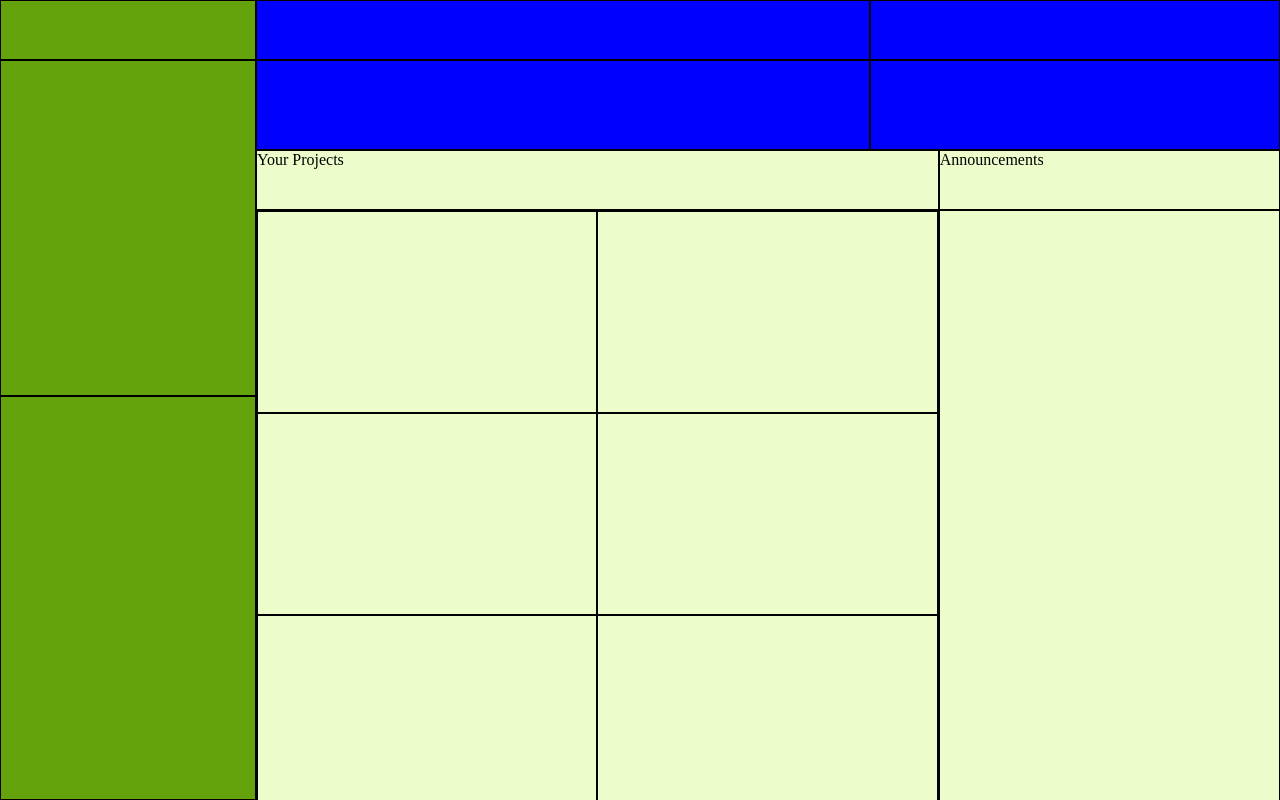
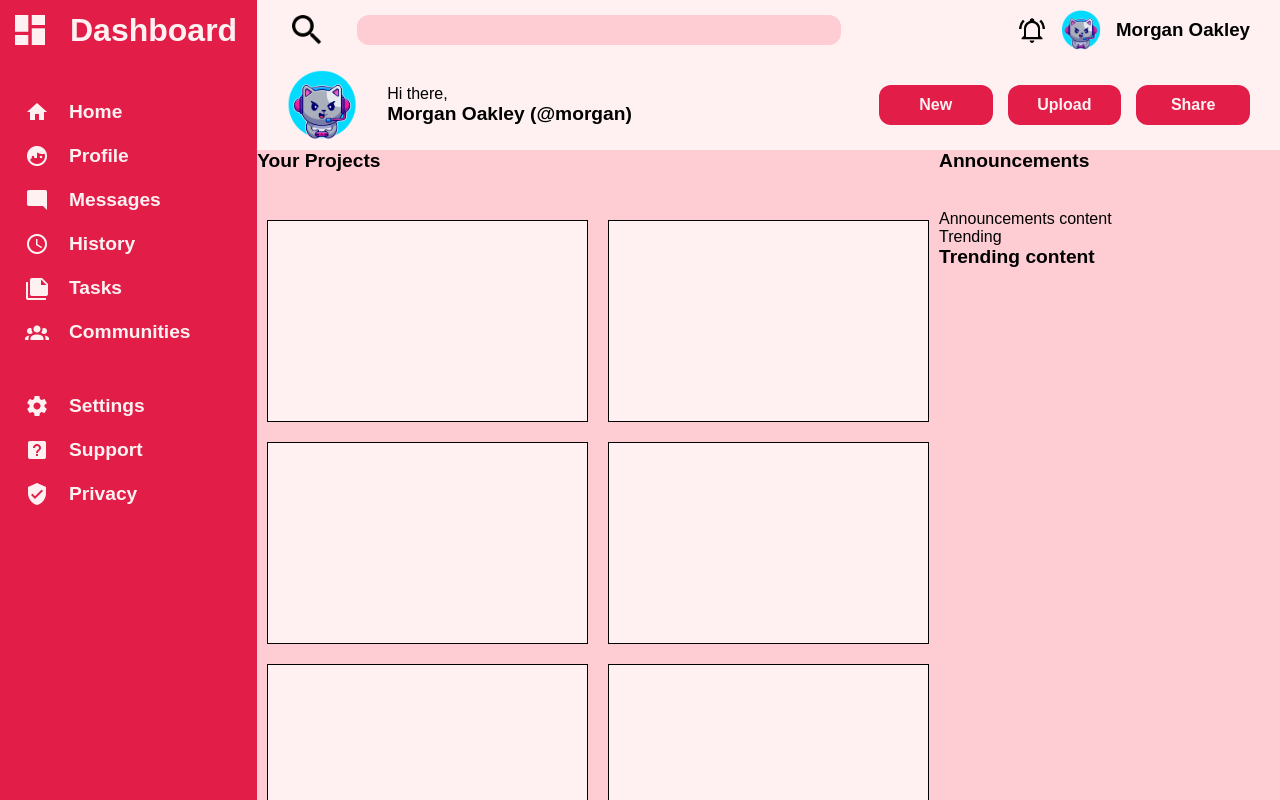
Before and after one commit to kaelwi/odin-admin-dashboard, a plain HTML site: page index.html in a window 1280 px wide. Drawn offline with Linux system fonts and the light colour scheme.

Commit message:
Prepare sidebar, header. Add assets.

```diff
--- a/index.html
+++ b/index.html
@@ -10,21 +10,84 @@
 <body>
 
   <div class="header">
-    <div class="searchbar"></div>
-    <div class="user-info"></div>
-    <div class="heading"></div>
-    <div class="buttons"></div>
+    <div id="searchbar" class="upper">
+      <img src="./assets/search.png">
+      <div id="search"></div>
+    </div>
+    <div id="info" class="upper right">
+      <img src="./assets/bell.png" id="bell">
+      <img src="./assets/cat-avatar.png">
+      <h3>Morgan Oakley</h3>
+    </div>
+    <div id="intro" class="lower">
+      <img src="./assets/cat-avatar.png">
+      <div class="intro-text">
+        <p>Hi there,</p>
+        <h2>Morgan Oakley (@morgan)</h2>
+      </div>
+    </div>
+    <div id="buttons" class="lower right">
+      <button>New</button>
+      <button>Upload</button>
+      <button>Share</button>
+    </div>
   </div>
 
   <div class="sidebar">
-    <div class="heading"></div>
-    <div class="navigation"></div>
-    <div class="branding"></div>
+    <div class="heading">
+      <img src="./assets/dashboard.png">
+      <h1>Dashboard</h1>
+    </div>
+    <div class="navigation">
+      <div class="menu-item">
+        <img src="./assets/home.png">
+        <h2>Home</h2>
+      </div>
+      <div class="menu-item">
+        <img src="./assets/profile.png">
+        <h2>Profile</h2>
+      </div>
+      <div class="menu-item">
+        <img src="./assets/messages.png">
+        <h2>Messages</h2>
+      </div>
+      <div class="menu-item">
+        <img src="./assets/history.png">
+        <h2>History</h2>
+      </div>
+      <div class="menu-item">
+        <img src="./assets/tasks.png">
+        <h2>Tasks</h2>
+      </div>
+      <div class="menu-item">
+        <img src="./assets/communities.png">
+        <h2>Communities</h2>
+      </div>
+    </div>
+    <div class="branding">
+      <div class="menu-item">
+        <img src="./assets/settings.png">
+        <h2>Settings</h2>
+      </div>
+      <div class="menu-item">
+        <img src="./assets/support.png">
+        <h2>Support</h2>
+      </div>
+      <div class="menu-item">
+        <img src="./assets/privacy.png">
+        <h2>Privacy</h2>
+      </div>
+    </div>
   </div>
 
   <div class="main">
-    <div class="projects-heading">Your Projects</div>
-      <div class="announcements-heading">Announcements</div>
+    <div class="projects-heading">
+      <h2>Your Projects</h2>
+    </div>
+    <div class="announcements-heading">
+      <h2>Announcements</h2>
+    </div>
+
     <div class="projects">
       <div class="project"></div>
       <div class="project"></div>
@@ -33,7 +96,18 @@
       <div class="project"></div>
       <div class="project"></div>
     </div>
-    <div class="announcements-trending"></div>
+
+    <div class="announcements-trending">
+      <div class="content">
+        <div class="announcements">Announcements content</div>
+        Trending
+        <div class="trending">
+          <h2>Trending content</h2>
+        </div>
+      </div>
+
+    </div>
+
   </div>
 
 </body>
--- a/styles.css
+++ b/styles.css
@@ -1,7 +1,9 @@
 :root {
-  --background-color: #ecfccb;
-  --background-color-widgets: #84cc16;
-  --main-color: #65a30d;
+  --background-color: #fecdd3;
+  --background-color-widgets: #fb7185;
+  --main-color: #e11d48;
+  --foreground-color: #fff1f2;
+  --font-color: #881337;
 }
 
 html, body {
@@ -14,6 +16,19 @@ body {
   grid-template-columns: 1fr 4fr;
   grid-template-rows: 150px 4fr;
   margin: 0;
+  font-family: sans-serif;
+}
+
+h1, h2, h3 {
+  margin: 0;
+}
+
+h2 {
+  font-size: 1.2em;
+}
+
+p {
+  margin: 0;
 }
 
 .sidebar {
@@ -21,28 +36,56 @@ body {
   grid-column: 1/2;
   background: var(--main-color);
   display: grid;
-  grid-template-rows: 60px 5fr 6fr;
+  grid-template-rows: 60px auto auto;
+  gap: 30px;
+  align-content: start;
   height: 100vh;
+  padding-right: 10px;
+  color: var(--foreground-color);
 }
 
-.sidebar > * {
-  border: 1px solid black;
+.sidebar .heading, .navigation > *, .branding > * {
+  padding: 10px;
+  display: flex;
+  flex-direction: row;
+  gap: 20px;
+  align-items: center;
+}
+
+.navigation > *, .branding > * {
+  height: 24px;
+  padding-left: 25px;
+}
+
+img {
+  max-height: 100%;
 }
 
 .header {
   grid-row: 1/2;
   grid-column: 2/3;
   height: 150px;
-  background: blue;
+  background: var(--foreground-color);
   display: grid;
   grid-template-columns: 3fr 2fr;
-  grid-template-rows: 2fr 3fr;
+  grid-template-rows: 60px 90px;
   position: sticky;
   top: 0;
+  align-items: center;
+  color: black;
 }
 
 .header > * {
-  border: 1px solid black;
+  padding-left: 30px;
+  box-sizing: border-box;
+  display: flex;
+  flex-direction: row;
+  justify-content: flex-start;
+  align-items: center;
+  gap: 30px;
+  padding-top: 10px;
+  padding-bottom: 10px;
+  padding-right: 30px;
 }
 
 .main {
@@ -56,23 +99,71 @@ body {
   overflow: auto;
 }
 
-.main > * {
-  border: 1px solid black;
-}
-
 .main .projects-heading, .main .announcements-heading {
   position: sticky;
   top: 0;
+  background: var(--background-color);
+}
+
+.content {
+  position: sticky;
+  top: 60px;
 }
 
 .projects {
   display: grid;
   grid-template-columns: repeat(auto-fit, minmax(min(100%, max(300px, 100%/2)), 1fr));
   grid-template-rows: repeat(autofill, 200px);
+  box-sizing: border-box;
+  align-content: start;
 }
 
 .projects > * {
   border: 1px solid black;
   height: 200px;
   min-width: 300px;
+  background-color: var(--foreground-color);
+  margin: 10px;
 }
+
+#search {
+  width: 90%;
+  height: 30px;
+  background-color: var(--background-color);
+  border-radius: 12px;
+}
+
+button {
+  border-radius: 12px;
+  background-color: var(--main-color);
+  color: var(--foreground-color);
+  width: 30%;
+  height: 40px;
+  border: none;
+  font-weight: bold;
+  font-size: 1em;
+}
+
+.upper {
+  height: 60px;
+}
+
+.lower {
+  height: 90px;
+}
+
+#info, #buttons {
+  gap: 15px;
+}
+
+#buttons {
+  padding-left: 0;
+}
+
+.right {
+  justify-content: flex-end;
+}
+
+#bell {
+  max-height: 70%;
+}
```
Also changed, not shown: assets/bell.png (added), assets/cat-avatar.png (added), assets/communities.png (added), assets/dashboard.png (added), assets/history.png (added), assets/home.png (added), assets/messages.png (added), assets/privacy.png (added), assets/profile.png (added), assets/search.png (added), assets/settings.png (added), assets/support.png (added), assets/tasks.png (added).
